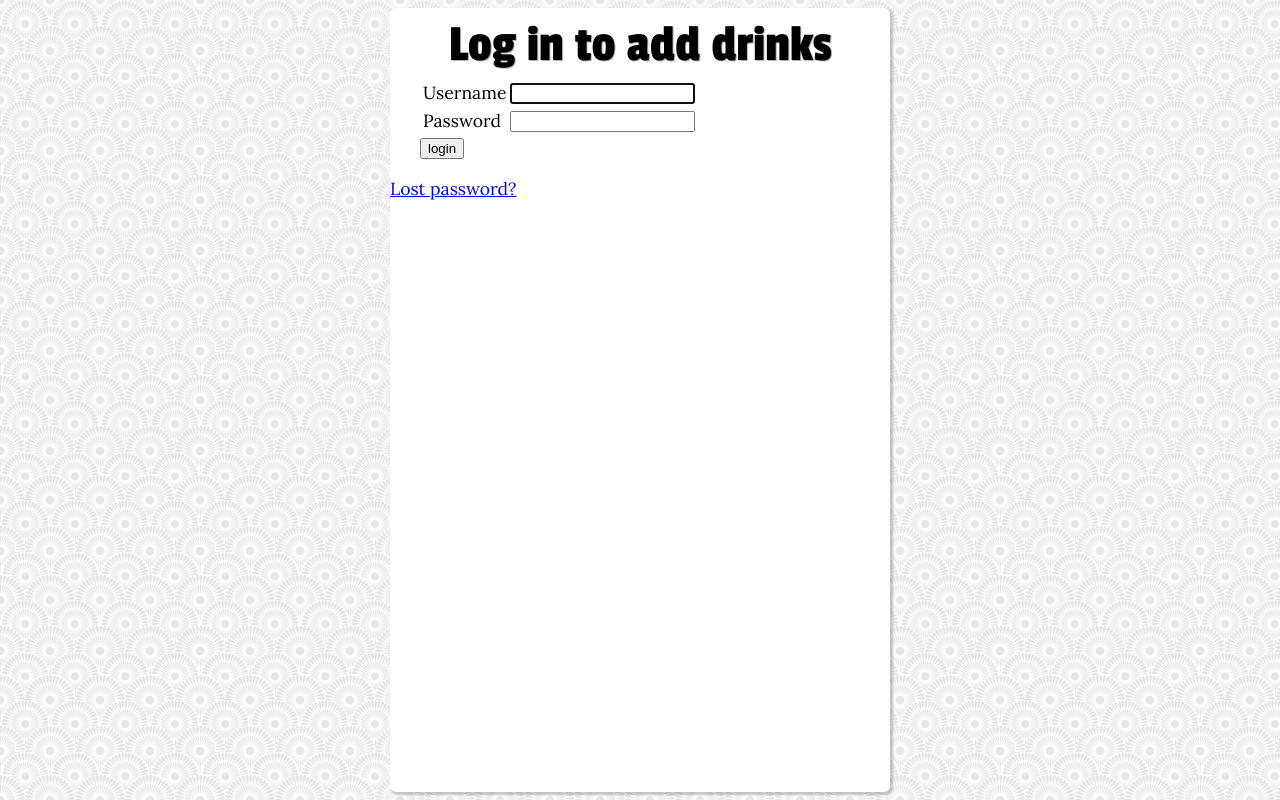
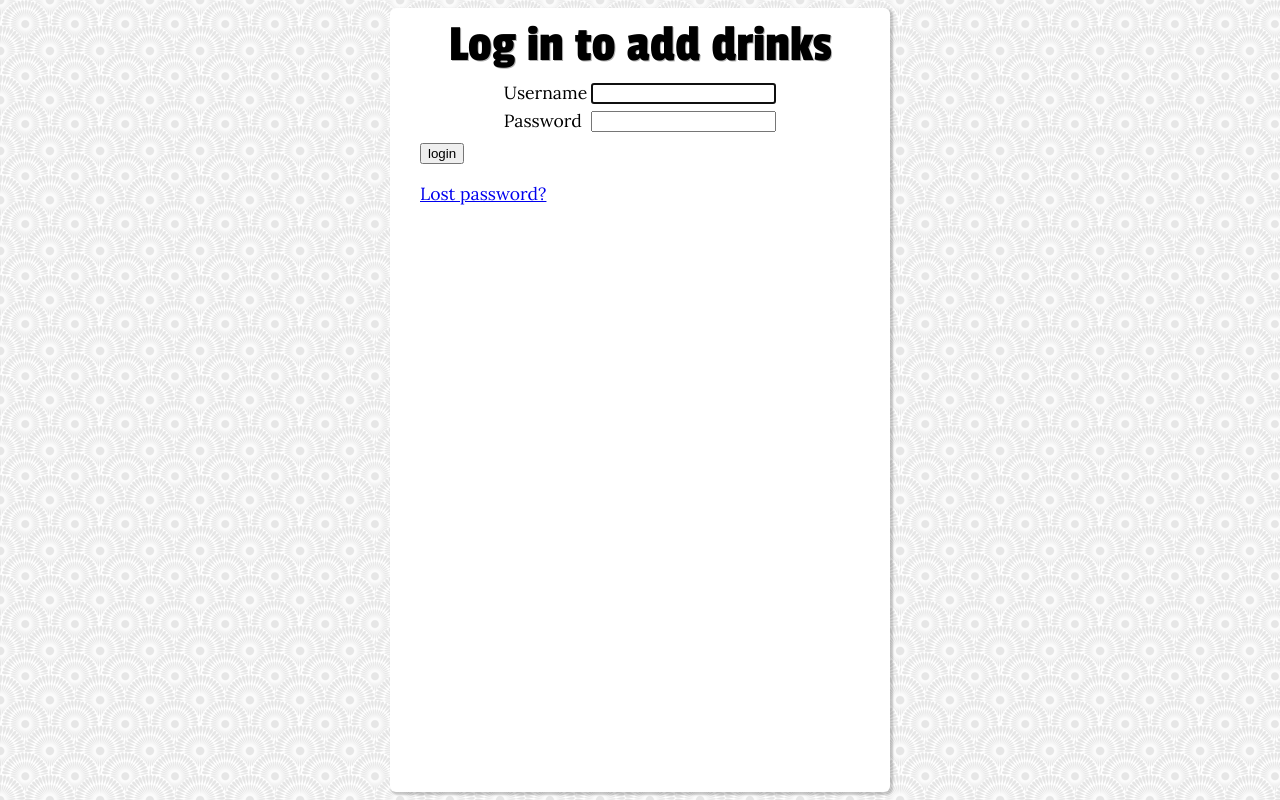
Before and after one commit to jake-jake-jake/cocktails, a Django app: page /login/ in a window 1280 px wide. Run offline with Django 3.2, Linux system fonts and the light colour scheme.

Commit message:
Center login cred table

```diff
--- a/cocktails/static/js/styles/cocktails.css
+++ b/cocktails/static/js/styles/cocktails.css
@@ -50,7 +50,11 @@ html {
   font-family: inherit;
   font-size: 1em;
   margin-top: 3px;
-  padding-left: 30px;
+  padding: 0 30px;
+}
+
+.loginForm table {
+  margin: 0 auto 5px auto;
 }
 
 .searchContainer {
--- a/cocktails/static/templates/registration/login.html
+++ b/cocktails/static/templates/registration/login.html
@@ -3,6 +3,7 @@
 {% block content %}
 <div class="appContainer">
   <h1>Log in to add drinks</h1>
+  <div class="loginForm">
     {% if form.errors %}
     <p>Your username and password didn't match. Please try again.</p>
     {% endif %}
@@ -16,7 +17,7 @@
         {% endif %}
     {% endif %}
 
-  <form class="loginForm" method="post" action="{% url 'login' %}">
+    <form method="post" action="{% url 'login' %}">
     {% csrf_token %}
       <table>
       <tr>
@@ -35,4 +36,5 @@
     {# Assumes you setup the password_reset view in your URLconf #}
     <p><a href="{% url 'password_reset' %}">Lost password?</a></p>
   </div>
+</div>
 {% endblock %}
```
Lines whose indentation alone changed are shown as unchanged.
